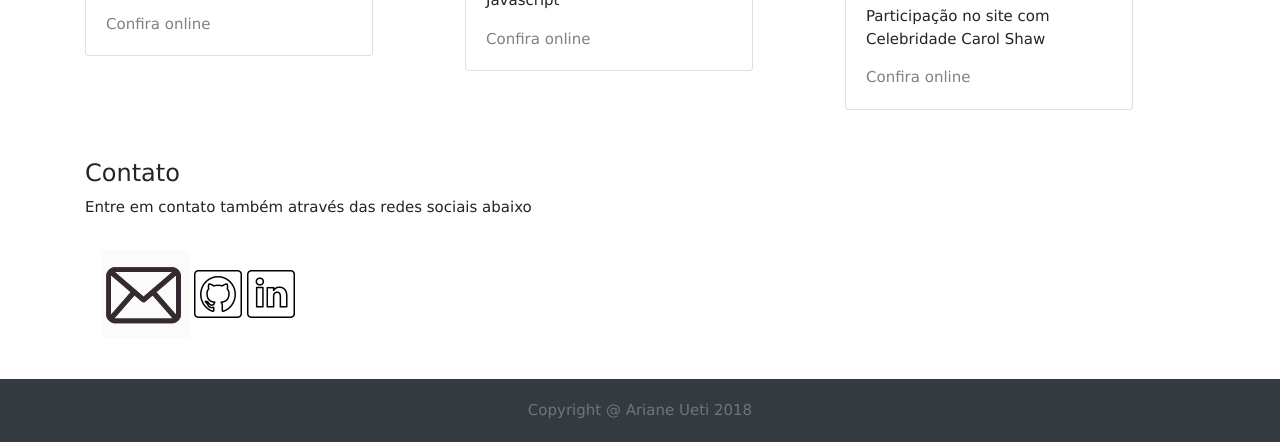
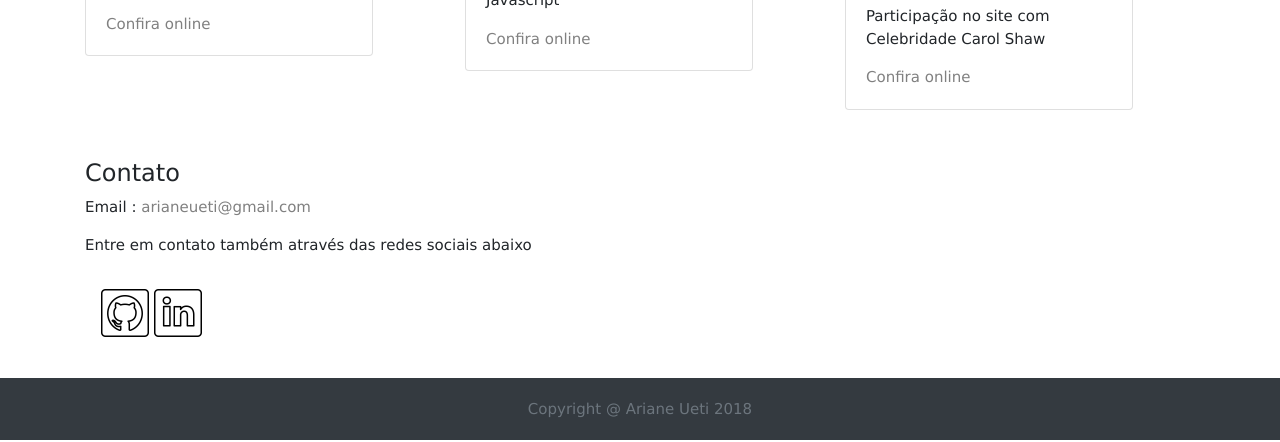
Before and after one commit to uetiari/uetiari.github.io, a website: page index.html in a window 1280 px wide. Shown: the part 1804-2246 px from the top of the page. Drawn offline with Linux system fonts and the light colour scheme.

Commit message:
Ajuste nos contatos, adicionado email

```diff
--- a/index.html
+++ b/index.html
@@ -162,9 +162,9 @@
         <div class="row row-margin">
             <div class="col-lg-6 flex-column">
                     <h4>Contato</h4>
+                    <p>Email : <a href="mailto:arianeueti@gmail.com" target="_blank">arianeueti@gmail.com </a></p>
                     <p>Entre em contato também através das redes sociais abaixo</p>
                     <div class="redes-sociais p-3">
-                        <a href="mailto:arianeueti@gmail.com" target="_blank"><img src="assets/img/mail.jpg" class="btn-mail" alt="Email"></a>
                         <a href="https://github.com/uetiari" target="_blank"><img src="assets/img/github-icon.png" class="btn-github" alt="GitHub"></a>
                         <a href="https://www.linkedin.com/in/ariane-ueti/" target="_blank"><img src="assets/img/linkedin-icon.png"  class="btn-linkedin" alt="LinkedIn"></a>
                     </div>
```
